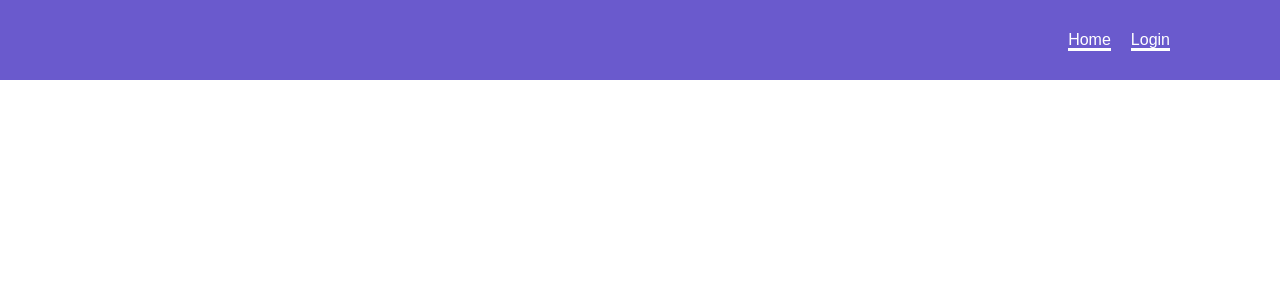
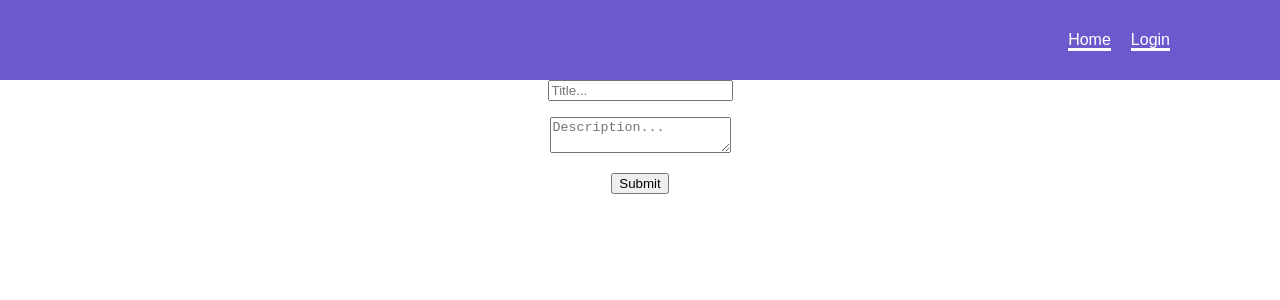
Before and after one commit to yashdev9274/social-media-website, a React (Create React App) app: page /createpost in a window 1280 px wide. Shown: the top 300 px of the page. Built offline with nearby package versions, Linux system fonts and the light colour scheme; no server answers.

Commit message:
from feature update

```diff
--- a/src/pages/create-post/create-form.tsx
+++ b/src/pages/create-post/create-form.tsx
@@ -1,7 +1,38 @@
 import {useForm} from "react-hook-form";
 import * as yup from "yup";
+import {yupResolver} from "@hookform/resolvers/yup";
+
+interface CreateFormData {
+    title: string;
+    description: string;
+}
 
 export const CreateForm = () => {
 
-    return <form></form>;
+    const schema = yup.object().shape({
+
+        title: yup.string().required("You must enter a title!"),
+        description: yup.string().required("You must enter a description!"),
+    });
+
+    const {register, handleSubmit, formState: {errors}} = useForm<CreateFormData>({
+        resolver: yupResolver(schema),
+    });
+
+
+    const onCreatePost = (data: CreateFormData) => {
+
+        console.log(data);
+    };
+
+    return (
+        <form onSubmit={handleSubmit(onCreatePost)}>
+
+            <input placeholder="Title..." {...register("title")}/>
+            <p style={{color: "red"}}> {errors.title?.message}</p>
+            <textarea placeholder="Description..." {...register("description")}/>
+            <p style={{color: "red"}}> {errors.description?.message}</p>
+            <input type="Submit" />
+        </form>
+    );
 }
```
